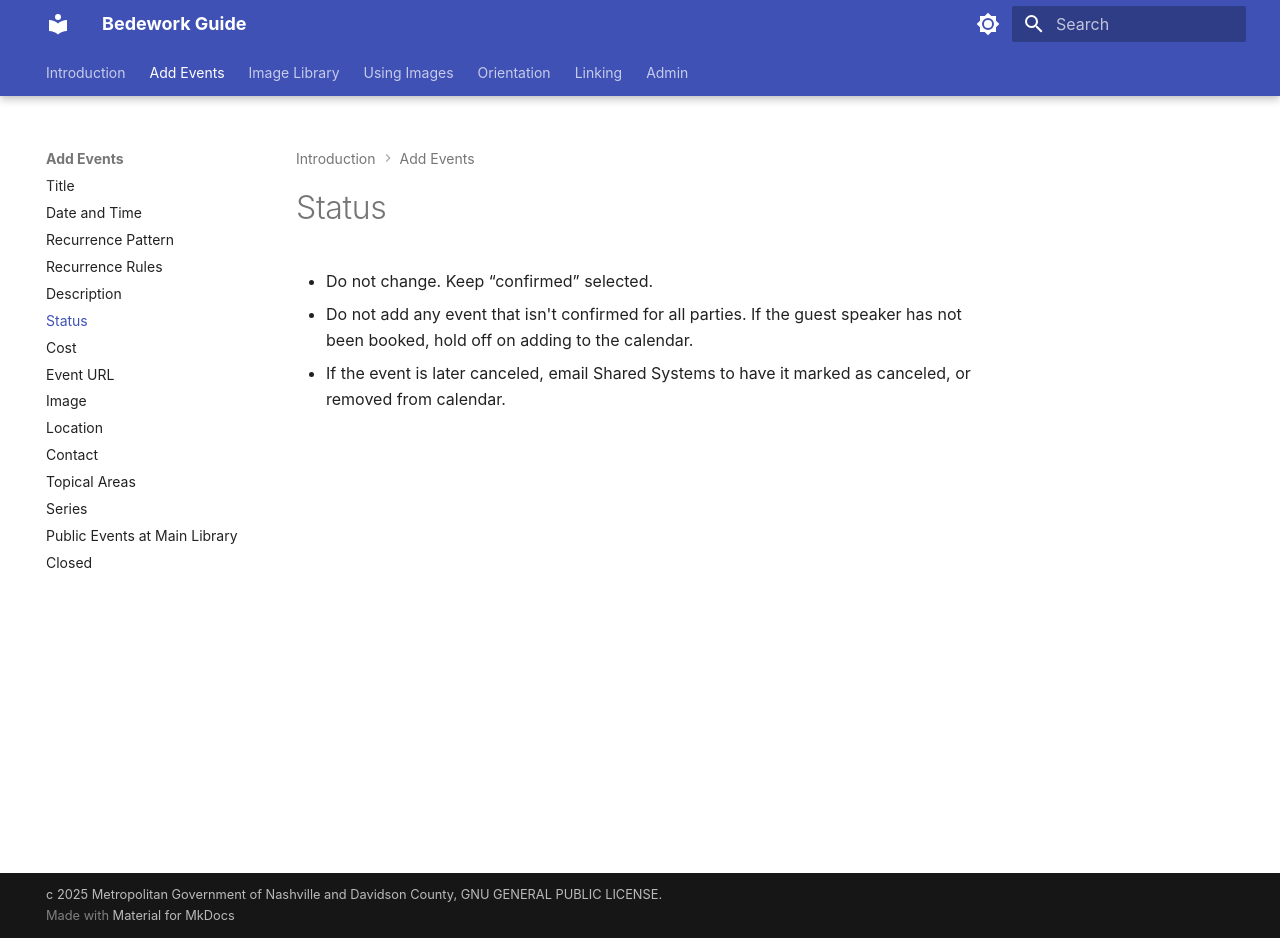
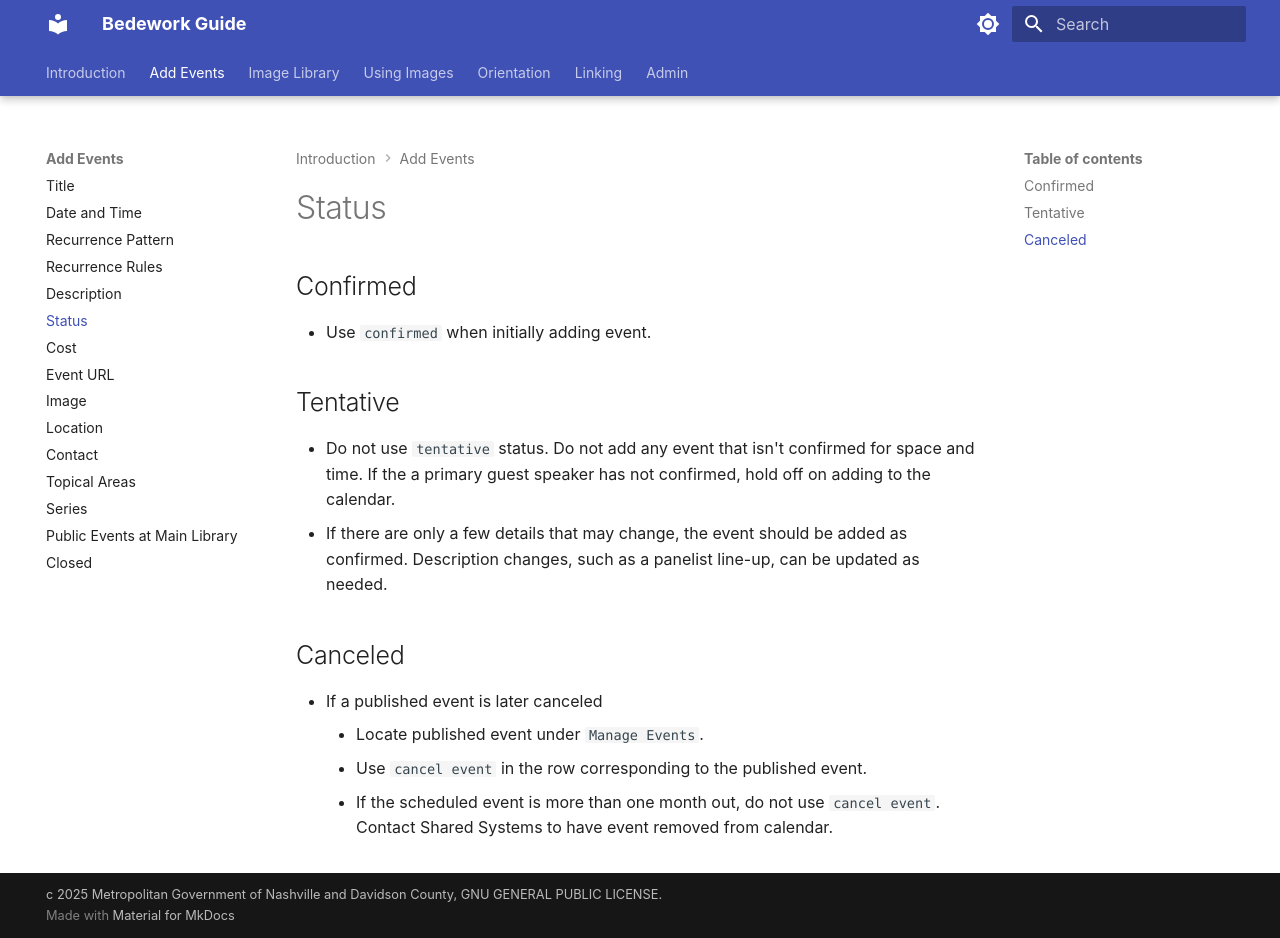
Before and after one commit to Nashville-Public-Library/bedework-docs, an MkDocs documentation site: the page built from docs/add-events/status.md, in a window 1280 px wide and 938 px high. Built offline with MkDocs 1.6.1 and Material for MkDocs 9.7.7, drawn with Linux system fonts in a browser that asks for light colours.

Commit message:
updating cancel directions

```diff
--- a/docs/add-events/status.md
+++ b/docs/add-events/status.md
@@ -4,6 +4,18 @@ sidebar_position: 6
 ---
 # Status
 
-- Do not change. Keep “confirmed” selected.
-- Do not add any event that isn't confirmed for all parties. If the guest speaker has not been booked, hold off on adding to the calendar.
-- If the event is later canceled, email Shared Systems to have it marked as canceled, or removed from calendar.
+## Confirmed
+
+- Use `confirmed` when initially adding event.
+
+## Tentative
+
+- Do not use `tentative` status. Do not add any event that isn't confirmed for space and time. If the a primary guest speaker has not confirmed, hold off on adding to the calendar.
+- If there are only a few details that may change, the event should be added as confirmed. Description changes, such as a panelist line-up, can be updated as needed.
+
+## Canceled
+
+- If a published event is later canceled
+    - Locate published event under `Manage Events`.
+    - Use `cancel event` in the row corresponding to the published event.
+    - If the scheduled event is more than one month out, do not use `cancel event`. Contact Shared Systems to have event removed from calendar.
```
